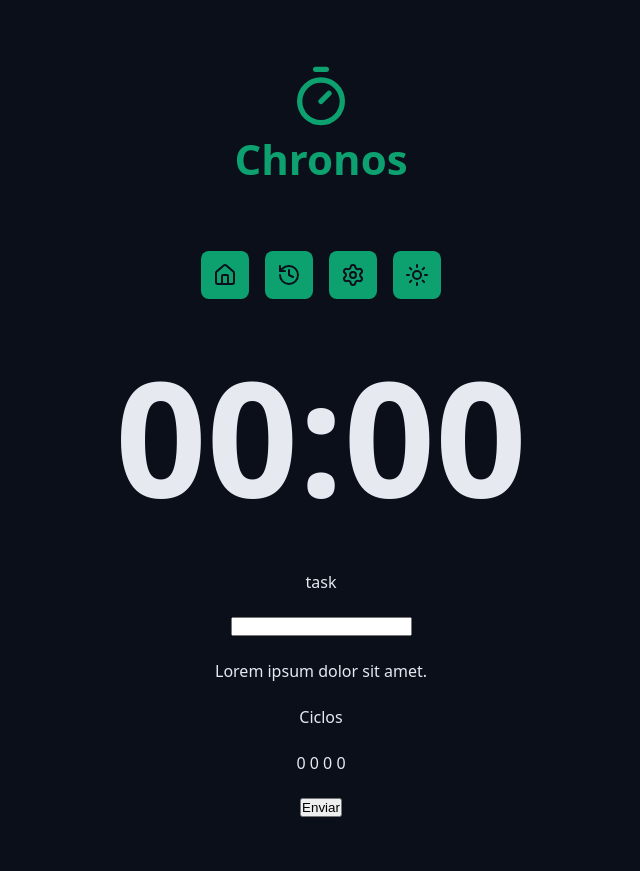
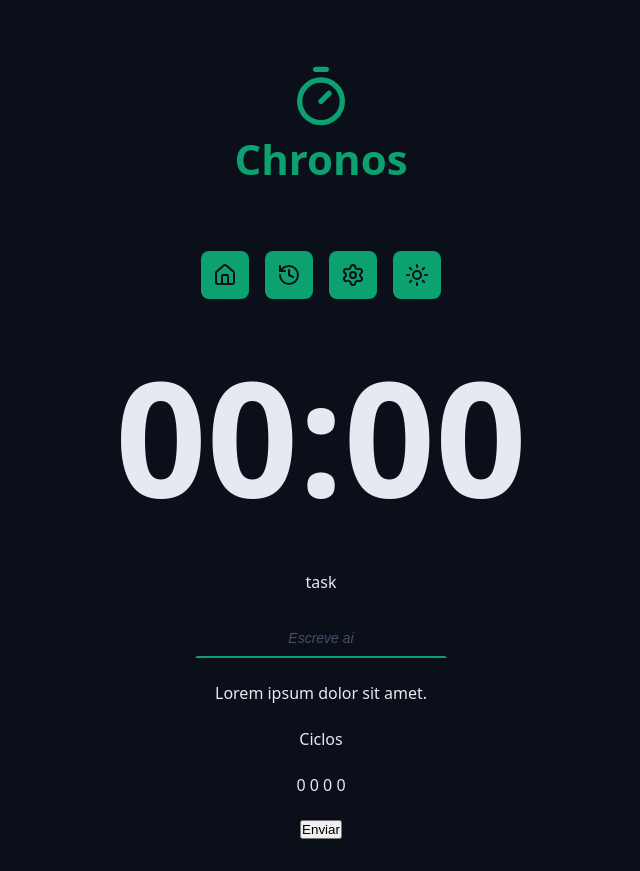
Before and after one commit to henriqMartins/chronos-pomodoro, a React (Vite) app: page / in a window 1280 px wide. Shown: the whole page, without its empty margins (319-959 px from the left). Before the commit the page ends 849 px from the top, so only its background shows below. Built offline with nearby package versions, Linux system fonts and the light colour scheme.

Commit message:
Added Input component to the app layout

```diff
--- a/src/App.tsx
+++ b/src/App.tsx
@@ -1,4 +1,3 @@
-import { Form } from 'lucide-react';
 import { Container } from './components/Container';
 import { CountDown } from './components/CountDown';
 import { Logo } from './components/Logo';
@@ -6,6 +5,7 @@
 
 import './styles/global.css';
 import './styles/theme.css';
+import { DefaultInput } from './components/DefaultInput';
 
 export function App() {
   return (
@@ -23,25 +23,28 @@
       </Container>
 
       <Container>
-        <form className='form'>
-        <div className='formRow'>
-          <label htmlFor="input">task</label>
-          <input id='input'type='text' />
+        <form className="form">
+          <div className="formRow">
+            <DefaultInput
+              id="meuInput"
+              type="text"
+              labeltext="task"
+              placeholder="Escreve ai"
+            />
           </div>
 
-        <div className='formRow'>
+          <div className="formRow">
             <p>Lorem ipsum dolor sit amet.</p>
           </div>
 
-        <div className='formRow'>
+          <div className="formRow">
             <p>Ciclos</p>
             <p>0 0 0 0</p>
           </div>
 
-        <div className='formRow'>
+          <div className="formRow">
             <button>Enviar</button>
           </div>
-
         </form>
       </Container>
     </>
--- /dev/null
+++ b/src/components/DefaultInput/index.tsx
@@ -0,0 +1,15 @@
+import styles from './styles.module.css';
+
+type DefaultInputProps = {
+  id: string;
+  labeltext?: string;
+} & React.ComponentProps<'input'>;
+
+export function DefaultInput({ id, type, labeltext, ...rest }: DefaultInputProps) {
+  return (
+    <>
+      {labeltext && <label htmlFor={id}>{labeltext}</label>}
+      <input className={styles.input} id={id} type={type} {...rest} />
+    </>
+  );
+}
--- /dev/null
+++ b/src/components/DefaultInput/styles.module.css
@@ -0,0 +1,27 @@
+.input {
+  background-color: transparent;
+  text-align: center;
+  font-size: 1.8rem;
+  padding: 0.8rem;
+  color: var(--text-default);
+  outline: none;
+  border: 0.2rem solid transparent;
+  border-bottom: 0.2rem solid var(--primary);
+  transition: all 0.08s ease-in-out;
+}
+
+.input:focus {
+  border: 0.2rem solid var(--primary);
+  border-radius: 0.8rem;
+}
+
+.input::placeholder {
+  color: var(--gray-500);
+  font-size: 1.4rem;
+  font-style: italic;
+}
+
+.input:disabled {
+  border-bottom: 0.2rem solid var(--disabled);
+  color: var(--text-muted)
+}
```
Lines whose indentation alone changed are shown as unchanged.
